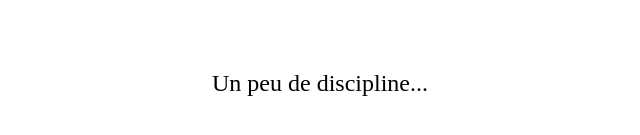
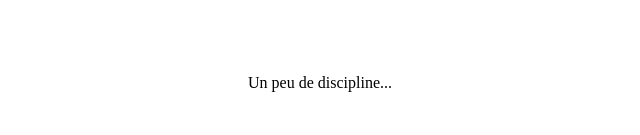
Before and after one commit to vctblt/discipline, a plain HTML site: page index.html in a window 1280 px wide. Shown: the part 325-460 px from the top of the page, without its empty margins (320-960 px from the left). Drawn offline with Linux system fonts and the light colour scheme.

Commit message:
Update index.html

```diff
--- a/index.html
+++ b/index.html
@@ -1,3 +1,3 @@
 <body style="display: flex; justify-content: center; align-items: center; height: 100vh;">
-  <p style="font-size: 24px;font-family: -apple-system, BlinkMacSystemFont, "Segoe UI", Roboto, "Helvetica Neue", Arial, sans-serif;">Un peu de discipline...</p>
+  <p style="font-size: 1rem;font-family: -apple-system, BlinkMacSystemFont, "Segoe UI", Roboto, "Helvetica Neue", Arial, sans-serif;">Un peu de discipline...</p>
 </body>
```
